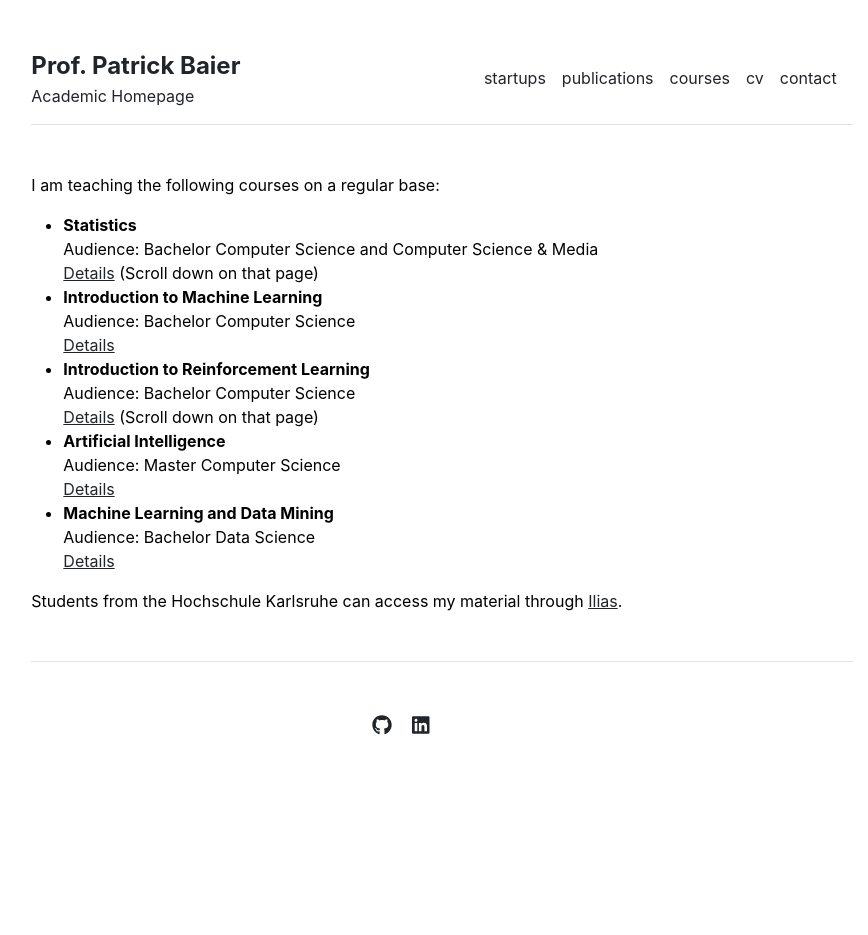
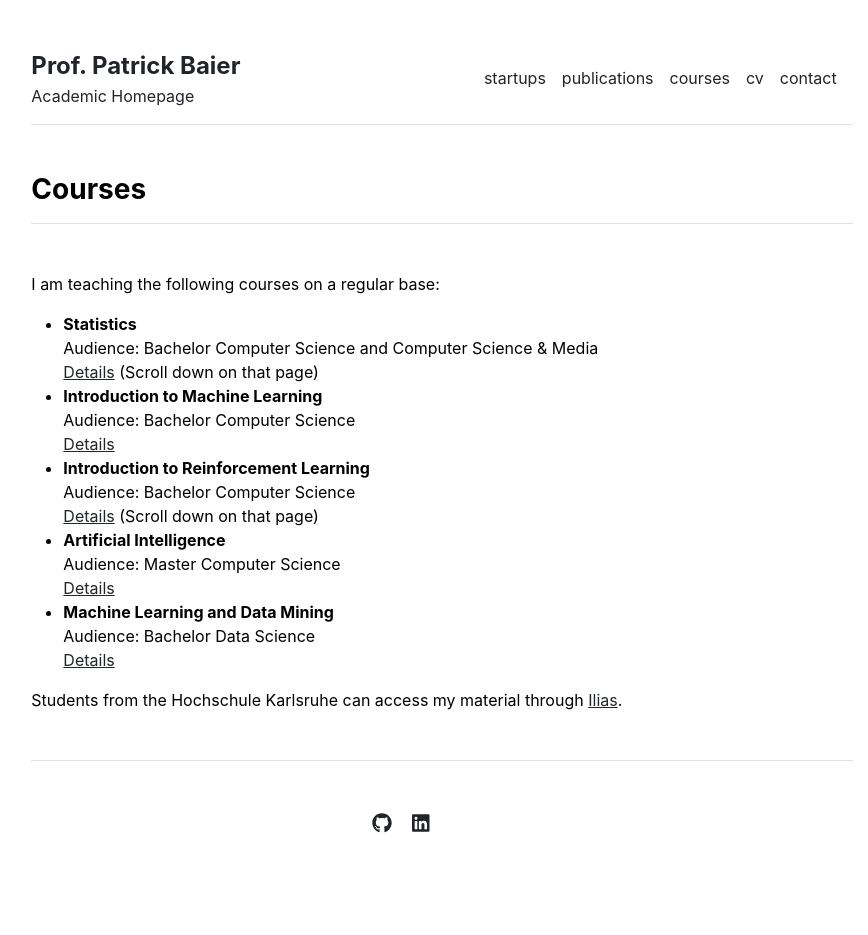
Before and after one commit to pabair/pabair.github.io, a Jekyll site: the page built from courses.md, in a window 1280 px wide. Shown: the whole page, without its empty margins (198-1066 px from the left). Built offline with Jekyll 4.4.1, drawn with Linux system fonts in a browser that asks for light colours; before the commit the page ends 900 px from its top, so only the background shows below that.

Commit message:
added content

```diff
--- a/courses.md
+++ b/courses.md
@@ -2,6 +2,8 @@
 layout: courses
 title: "Courses"
 ---
+<h3 class="fw-bold border-bottom pb-3 mb-5">Courses</h3>
+
 
 I am teaching the following courses on a regular base:
 
```
Also changed, not shown: cv.md (+0 -2 lines).
